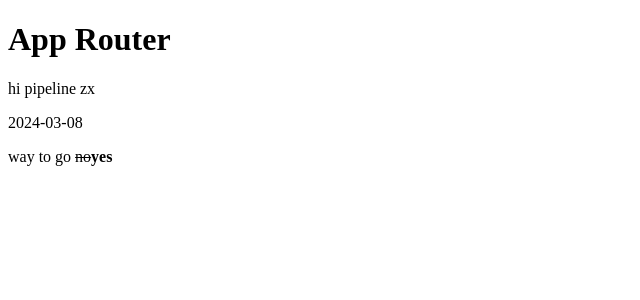
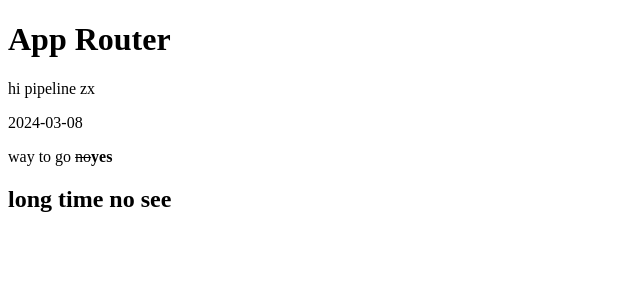
Before and after one commit to devops-600/next, a Next.js app: page / in a window 1280 px wide. Shown: the top 300 px of the page, without its empty margins (0-640 px from the left). Built offline with nearby package versions, Linux system fonts and the light colour scheme.

Commit message:
long time no see

```diff
--- a/app/page.tsx
+++ b/app/page.tsx
@@ -12,6 +12,7 @@ export default function Page() {
         way to go <del>no</del>
         <strong>yes</strong>
       </p>
+      <h2>long time no see</h2>
     </>
   );
 }
```
